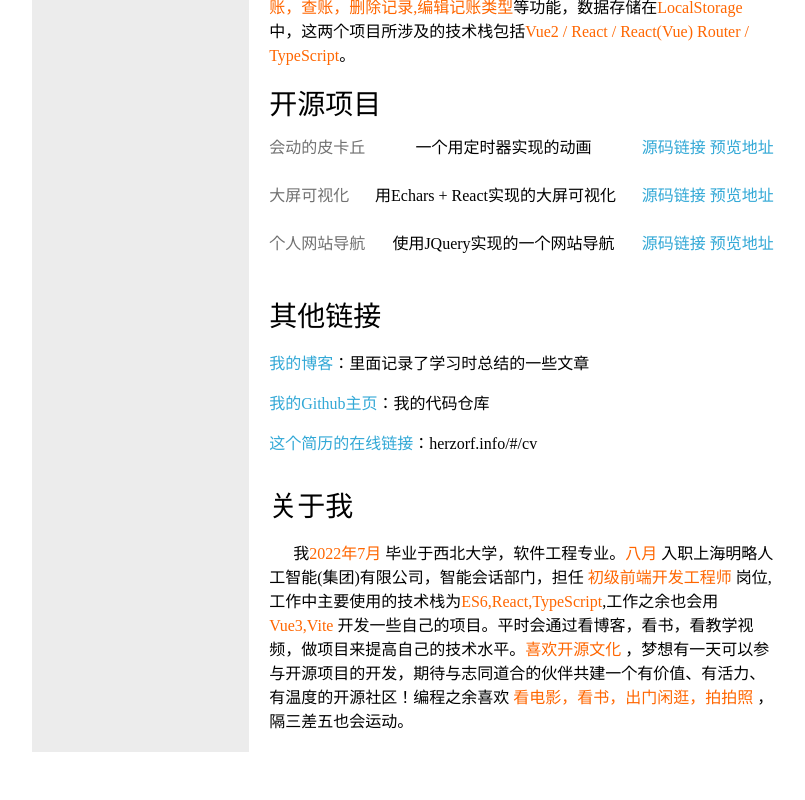
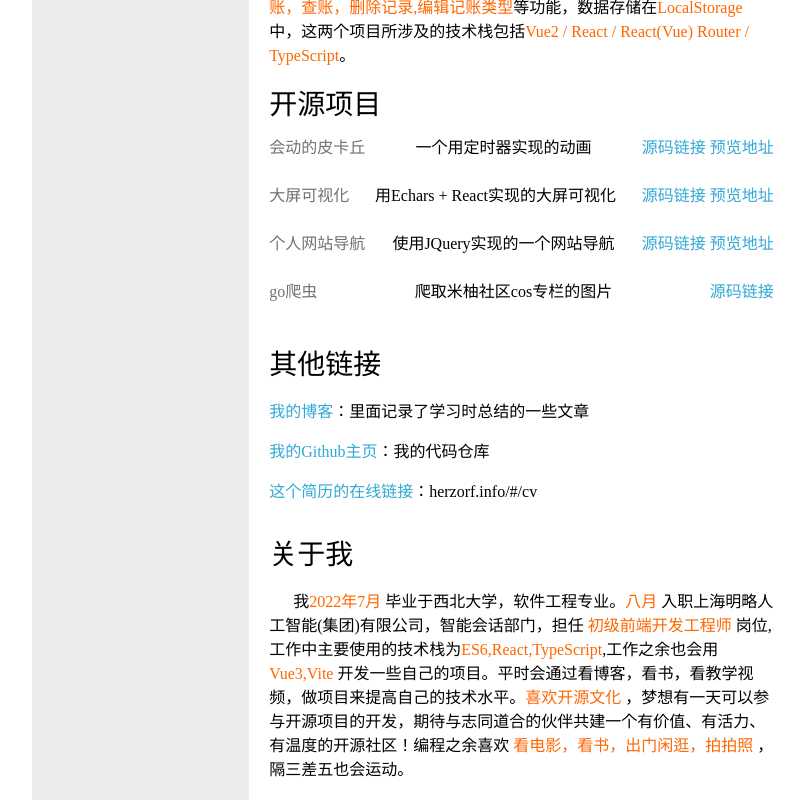
Before and after one commit to herzorf/herzorf, a Vue app: page /#/cv in a window 1280 px wide. Shown: the part 1210-2010 px from the top of the page, without its empty margins (227-1032 px from the left). Before the commit the page ends 1962 px from the top, so only its background shows below. Built offline with nearby package versions, Linux system fonts and the light colour scheme.

Commit message:
添加其他项目

```diff
--- a/src/pages/cv/components/other-project.vue
+++ b/src/pages/cv/components/other-project.vue
@@ -27,6 +27,13 @@
         >
       </template>
     </OtherProjectItem>
+    <OtherProjectItem>
+      <template #name> go爬虫 </template>
+      <template #info> 爬取米柚社区cos专栏的图片 </template>
+      <template #link>
+        <a href="https://github.com/herzorf/Gun">源码链接 </a>
+      </template>
+    </OtherProjectItem>
   </section>
 </template>
 <script setup lang="ts">
```
